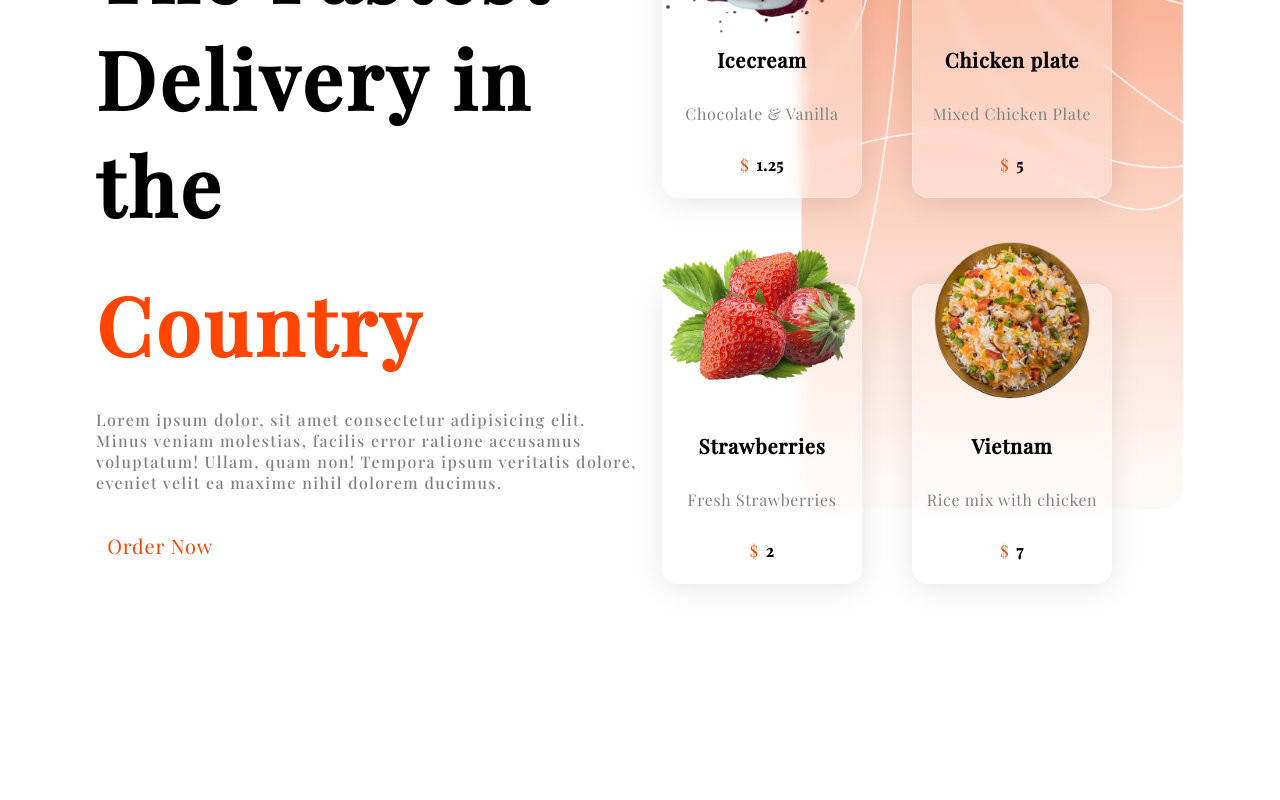
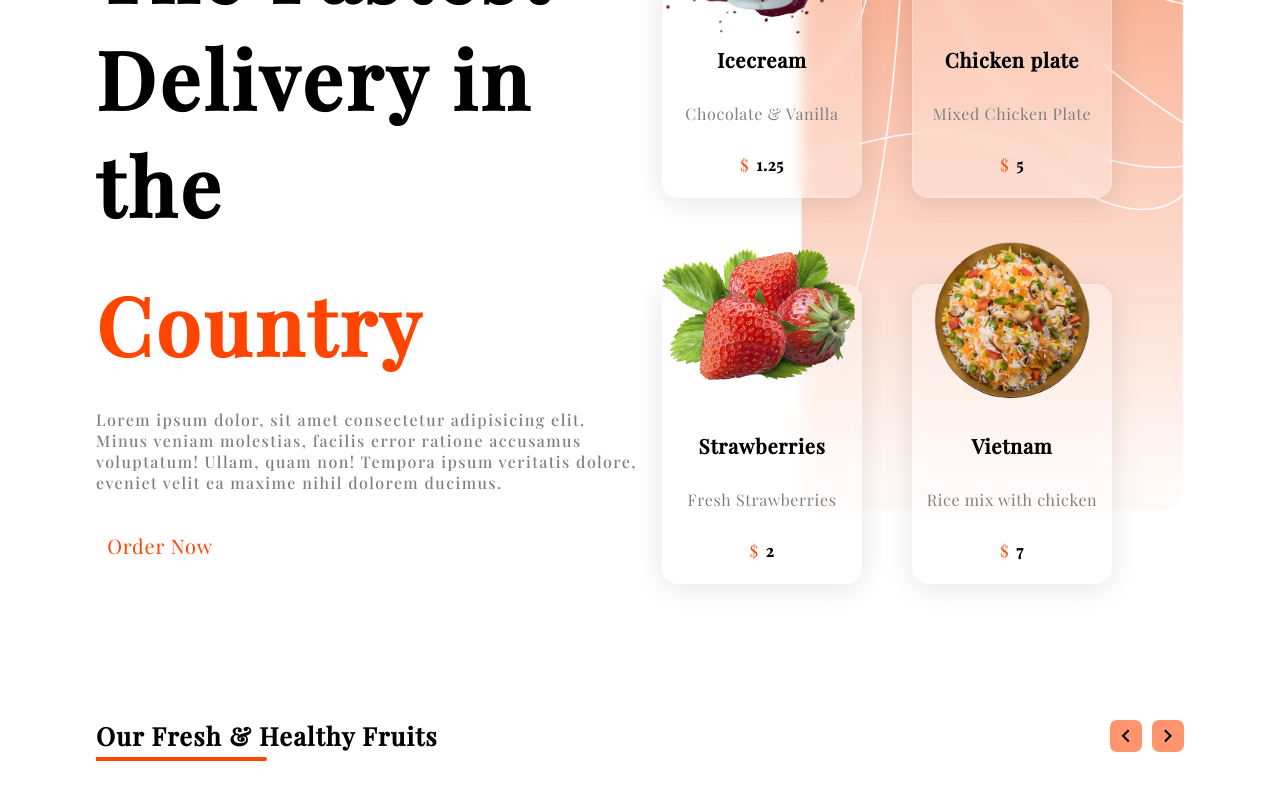
Before and after one commit to alesberesik22/food_delivery, a React (Create React App) app: page / in a window 1280 px wide. Shown: the part 262-1062 px from the top of the page. Before the commit the page ends 910 px from the top, so only its background shows below. Built offline with nearby package versions, Linux system fonts and the light colour scheme; no server answers; the database is empty.

Commit message:
fruits page

```diff
--- a/src/App.css
+++ b/src/App.css
@@ -1,5 +1,4 @@
 .App {
-  height: 100vh;
   width: 100%;
   background: white;
   position: relative;
--- a/src/App.tsx
+++ b/src/App.tsx
@@ -4,11 +4,11 @@ import { AnimatePresence } from "framer-motion";
 import Header from "./components/Header";
 import { AuthContextProvider, UserAuth } from "./Authcontext/Authcontext";
 import { Route, Routes } from "react-router-dom";
-import Info from "./pages/Info/Info";
 import CreateItem from "./pages/createitem/CreateItem";
 import Protected from "./components/Protected";
 import { UserValue } from "./context/StateProvider";
 import { actionType } from "./context/Reducer";
+import MainPage from "./pages/mainpage/MainPage";
 
 function App() {
   const { getAllItems } = UserAuth();
@@ -31,7 +31,7 @@ function App() {
       <div className="App">
         <Header />
         <Routes>
-          <Route path="/" element={<Info />} />
+          <Route path="/" element={<MainPage />} />
           <Route path="/createitem" element={<CreateItem />} />
         </Routes>
       </div>
--- a/src/components/Header.scss
+++ b/src/components/Header.scss
@@ -11,6 +11,7 @@
   position: fixed;
   transition-timing-function: ease-in;
   transition: var(--primary-transition);
+  z-index: 10;
   .header_logo {
     display: flex;
     height: 100%;
@@ -121,7 +122,7 @@
           rgba(0, 0, 0, 0.17) 0px 12px 13px, rgba(0, 0, 0, 0.09) 0px -3px 5px;
         border-radius: 5px;
         gap: 15px;
-        p {
+        a {
           display: flex;
           width: 100%;
           height: 30px;
@@ -129,7 +130,9 @@
           flex-direction: row;
           justify-content: space-between;
           cursor: pointer;
+          text-decoration: none;
           transition: var(--primary-transition);
+          color: black;
           &:hover {
             box-shadow: rgba(0, 0, 0, 0.25) 0px 54px 55px,
               rgba(0, 0, 0, 0.12) 0px -12px 30px,
--- a/src/components/Header.tsx
+++ b/src/components/Header.tsx
@@ -82,18 +82,18 @@ const Header = () => {
               className="avatar_dropdown"
             >
               {user && user?.user?.email === "beresik.ales@gmail.com" ? (
-                <p>
+                <a href="/createitem">
                   New item <MdAdd style={{ color: "black" }} />
-                </p>
+                </a>
               ) : null}
               {user && user.user !== null ? (
-                <p onClick={handleLogout}>
+                <a onClick={handleLogout}>
                   Logout <MdLogout />
-                </p>
+                </a>
               ) : (
-                <p onClick={handleSignIn}>
+                <a onClick={handleSignIn}>
                   Login <MdLogin />
-                </p>
+                </a>
               )}
             </motion.div>
           )}
--- /dev/null
+++ b/src/pages/Fruits/Fruits.scss
@@ -0,0 +1,70 @@
+.fruits_container {
+  width: 100%;
+  display: flex;
+  align-items: center;
+  justify-content: center;
+  flex-direction: column;
+  padding: 4rem 6rem;
+  .fruits_header {
+    width: 100%;
+    height: 3rem;
+    display: flex;
+    align-items: center;
+    justify-content: space-between;
+    flex-direction: row;
+    .fruits_header_text {
+      height: 100%;
+      display: flex;
+      align-items: center;
+      p {
+        position: relative;
+        font-size: 25px;
+        font-weight: bold;
+        letter-spacing: 0.05em;
+        line-height: 50px;
+        &::before {
+          position: absolute;
+          bottom: 0;
+          content: "";
+          height: 4px;
+          width: 50%;
+          background: orangered;
+          border-bottom-right-radius: 7px;
+          border-top-right-radius: 7px;
+          transition: var(--primary-transition);
+        }
+        &:hover::before {
+          width: 100%;
+        }
+      }
+    }
+    .fruits_header_scroll {
+      height: 100%;
+      display: flex;
+      align-items: center;
+      justify-content: center;
+      flex-direction: row;
+      gap: 10px;
+      .fruits_header_scroll_left,
+      .fruits_header_scroll_right {
+        display: flex;
+        align-items: center;
+        justify-content: center;
+        width: 2rem;
+        height: 2rem;
+        border-radius: 7px;
+        background: rgba(255, 68, 0, 0.568);
+        cursor: pointer;
+        transition: 0.2s all;
+        &:hover {
+          background: orangered;
+        }
+        .arrow {
+          height: 80%;
+          width: 80%;
+          transition: 0.2s all;
+        }
+      }
+    }
+  }
+}
--- /dev/null
+++ b/src/pages/Fruits/Fruits.tsx
@@ -0,0 +1,34 @@
+import React from "react";
+import { motion } from "framer-motion";
+import { MdChevronLeft, MdChevronRight } from "react-icons/md";
+import "./Fruits.scss";
+import FruitsContainer from "./FruitsContainer";
+
+const Fruits = () => {
+  return (
+    <section className="fruits_container">
+      <div className="fruits_header">
+        <div className="fruits_header_text">
+          <p>Our Fresh & Healthy Fruits</p>
+        </div>
+        <div className="fruits_header_scroll">
+          <motion.div
+            whileTap={{ scale: 0.2 }}
+            className="fruits_header_scroll_left"
+          >
+            <MdChevronLeft className="arrow" />
+          </motion.div>
+          <motion.div
+            whileTap={{ scale: 0.2 }}
+            className="fruits_header_scroll_right"
+          >
+            <MdChevronRight className="arrow" />
+          </motion.div>
+        </div>
+      </div>
+      <FruitsContainer flag={true} />
+    </section>
+  );
+};
+
+export default Fruits;
--- /dev/null
+++ b/src/pages/Fruits/FruitsContainer.scss
@@ -0,0 +1,9 @@
+.fruits_row_container {
+  width: 100%;
+  height: 3rem;
+  display: flex;
+  align-items: center;
+  justify-content: space-between;
+  flex-direction: row;
+  color: black;
+}
--- /dev/null
+++ b/src/pages/Fruits/FruitsContainer.tsx
@@ -0,0 +1,8 @@
+import React from "react";
+import "./FruitsContainer.scss";
+
+const FruitsContainer = (props: { flag: boolean }) => {
+  return <div className="fruits_row_container">{props.flag}</div>;
+};
+
+export default FruitsContainer;
--- a/src/pages/Info/Info.tsx
+++ b/src/pages/Info/Info.tsx
@@ -6,8 +6,8 @@ import { favoriteItems } from "./favorites";
 
 const Info = () => {
   return (
-    <div className="main">
-      <section className="info_container">
+    <section className="main">
+      <div className="info_container">
         <div className="info_container_left">
           <p className="heading">
             Delivery in whole Country <img src={delivery} alt="delivery" />
@@ -45,8 +45,8 @@ const Info = () => {
             ))}
           </div>
         </div>
-      </section>
-    </div>
+      </div>
+    </section>
   );
 };
 
--- a/src/pages/createitem/CreateItem.tsx
+++ b/src/pages/createitem/CreateItem.tsx
@@ -8,11 +8,12 @@ import UploadImage from "./imageupload/UploadImage";
 import ShowImage from "./showimage/ShowImage";
 import Message from "../../components/Message";
 import { UserAuth } from "../../Authcontext/Authcontext";
+import { actionType } from "../../context/Reducer";
 
 const CreateItem = () => {
-  const { saveItem } = UserAuth();
+  const [{ foodItems }, dispatch] = UserValue();
+  const { saveItem, getAllItems } = UserAuth();
   const [title, setTitle] = useState("");
-  const [user] = UserValue();
   const [category, setCategory] = useState("");
   const [calories, setCalories] = useState("");
   const [price, setPrice] = useState("");
@@ -45,6 +46,7 @@ const CreateItem = () => {
       console.log(error);
       setLoading(false);
     }
+    fetchData();
   };
   const clearData = () => {
     setTitle("");
@@ -52,6 +54,15 @@ const CreateItem = () => {
     setCategory("");
     setCalories("");
     setPrice("");
+  };
+  const fetchData = async () => {
+    await getAllItems().then((data: any) => {
+      console.log(data);
+      dispatch({
+        type: actionType.SET_FOOD_ITEMS,
+        foodItems: data,
+      });
+    });
   };
   return (
     <div className="create_item">
--- /dev/null
+++ b/src/pages/mainpage/MainPage.scss
@@ -0,0 +1,7 @@
+.main_page {
+  width: 100%;
+  display: flex;
+  align-items: center;
+  justify-content: center;
+  flex-direction: column;
+}
--- /dev/null
+++ b/src/pages/mainpage/MainPage.tsx
@@ -0,0 +1,15 @@
+import React from "react";
+import Fruits from "../Fruits/Fruits";
+import Info from "../Info/Info";
+import "./MainPage.scss";
+
+const MainPage = () => {
+  return (
+    <div className="main_page">
+      <Info />
+      <Fruits />
+    </div>
+  );
+};
+
+export default MainPage;
```
